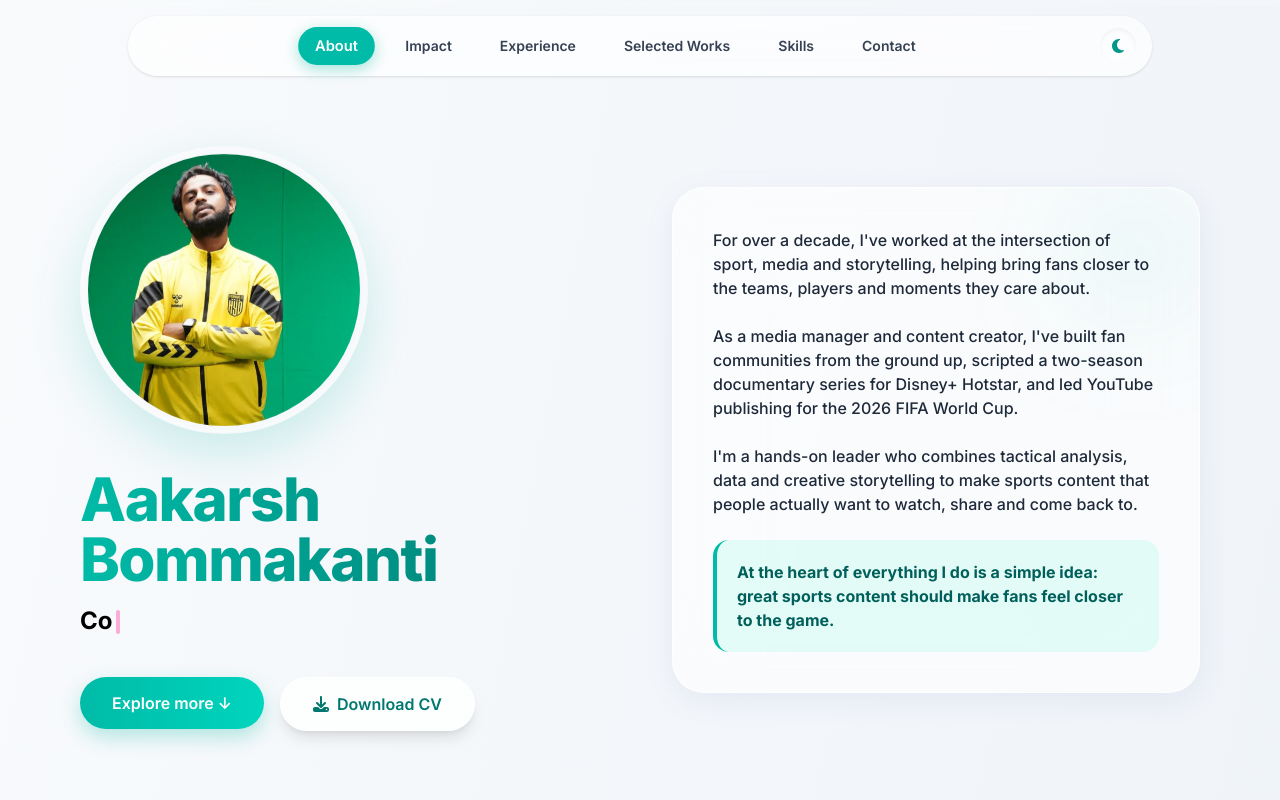
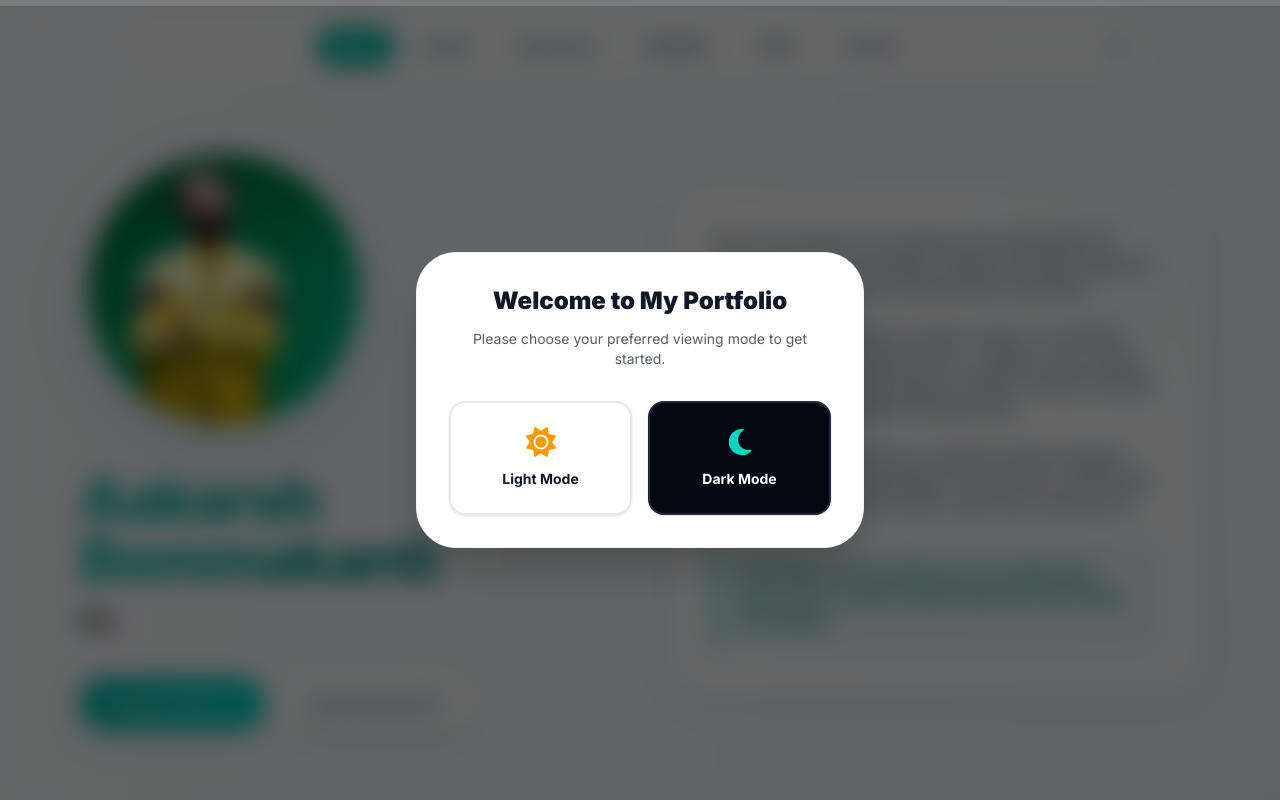
Before and after one commit to AakarshBot/aakars-portfolio-new, a Next.js app: page / in a window 1280 px wide. Shown: the top 800 px of the page. Built offline with nearby package versions, Linux system fonts and the light colour scheme.

Commit message:
Update page.tsx

```diff
--- a/src/app/page.tsx
+++ b/src/app/page.tsx
@@ -1,7 +1,7 @@
 "use client";
 
 import React, { useEffect, useRef, useState, useMemo } from "react";
-import { motion } from "framer-motion";
+import { motion, AnimatePresence } from "framer-motion";
 import { FaVideo, FaChartLine, FaPenFancy, FaGlobe, FaXTwitter, FaDownload, FaMoon, FaSun } from "react-icons/fa6";
 import Image from "next/image";
 
@@ -25,15 +25,15 @@ const experience = [
   { role: "Freelance Writer", org: "Multiple Outlets", period: "2014–2020", logo: "/freelance.png" },
 ];
 
-const achievements: Record<string, { text: string; icon: React.ReactNode }[]> = {
+const achievements: Record<string, { text: string; icon: React.ReactNode; clientLogo?: string }[]> = {
   "Digital Content Manager": [
-    { text: "FIFA: Oversaw the best year in FIFA YouTube history, leading the publishing strategy for the 2026 FIFA World Cup and managing HBS delivery workflows.", icon: <FaVideo /> },
-    { text: "FIFA: Managed daily global publishing operations throughout the entirety of 2026, ensuring consistent content delivery across international markets.", icon: <FaGlobe /> },
-    { text: "FIFA: Directed thumbnail design and visual packaging for the complete 2026 FIFA World Cup content slate, maximizing click-through rates.", icon: <FaPenFancy /> },
-    { text: "FIFA: Grew channel subscribers from 27.18 million to 35.33 million and increased watch time to 64.95 million hours within a single reporting period.", icon: <FaChartLine /> },
-    { text: "FanCode: Managed daily social media content publishing for major sports leagues including the ISL and La Liga.", icon: <FaGlobe /> },
-    { text: "FanCode: Formulated comprehensive weekly content plans and performance reports to drive engagement strategy.", icon: <FaChartLine /> },
-    { text: "FanCode: Produced and edited high-performing social media content utilizing raw broadcast assets.", icon: <FaVideo /> },
+    { text: "FIFA: Oversaw the best year in FIFA YouTube history, leading the publishing strategy for the 2026 FIFA World Cup and managing HBS delivery workflows.", icon: <FaVideo />, clientLogo: "/fifa.png" },
+    { text: "FIFA: Managed daily global publishing operations throughout the entirety of 2026, ensuring consistent content delivery across international markets.", icon: <FaGlobe />, clientLogo: "/fifa.png" },
+    { text: "FIFA: Directed thumbnail design and visual packaging for the complete 2026 FIFA World Cup content slate, maximizing click-through rates.", icon: <FaPenFancy />, clientLogo: "/fifa.png" },
+    { text: "FIFA: Grew channel subscribers from 27.18 million to 35.33 million and increased watch time to 64.95 million hours within a single reporting period.", icon: <FaChartLine />, clientLogo: "/fifa.png" },
+    { text: "FanCode: Managed daily social media content publishing for major sports leagues including the ISL and La Liga.", icon: <FaGlobe />, clientLogo: "/fancode.png" },
+    { text: "FanCode: Formulated comprehensive weekly content plans and performance reports to drive engagement strategy.", icon: <FaChartLine />, clientLogo: "/fancode.png" },
+    { text: "FanCode: Produced and edited high-performing social media content utilizing raw broadcast assets.", icon: <FaVideo />, clientLogo: "/fancode.png" },
   ],
   "Media Manager": [
     { text: "Directed media strategy, increasing engagement by 35% YoY.", icon: <FaVideo /> },
@@ -61,8 +61,8 @@ const achievements: Record<string, { text: string; icon: React.ReactNode }[]> =
 };
 
 const impactData = [
-  { client: "FIFA", logo: "/fifa.png", stats: [{ value: "35.3M", label: "Subscribers" }, { value: "127M+", label: "Total Views" }, { value: "64.9M", label: "Hours Watched" }] },
-  { client: "FanCode", logo: "/fancode.png", stats: [{ value: "Daily", label: "Content Output" }, { value: "Multi", label: "League Ops (ISL, La Liga)" }, { value: "Weekly", label: "Strategy Reports" }] },
+  { client: "FIFA", logo: "/fifa.png", stats: [{ value: "+8M", label: "Subscribers (40 Days)" }, { value: "4.4B", label: "Total Views (40 Days)" }, { value: "61.8M", label: "Hours Watch Time (40 Days)" }] },
+  { client: "FanCode", logo: "/fancode.png", stats: [{ value: "Daily", label: "Content Output" }, { value: "Live Digital", label: "Coverage of top leagues" }, { value: "Weekly", label: "Strategy Reports" }] },
   { client: "Hyderabad FC", logo: "/hfc.png", stats: [{ value: "+35%", label: "YoY Engagement" }, { value: "2", label: "Docuseries Seasons" }, { value: "Tier 1", label: "Brand Collabs" }] }
 ];
 
@@ -99,7 +99,8 @@ function useTypewriter(words: string[], speed = 80, pause = 1200) {
 
 // ---------- Main Page Component ----------
 export default function Page() {
-  const [isDark, setIsDark] = useState(false); // Light mode default
+  const [isDark, setIsDark] = useState(false);
+  const [showModeModal, setShowModeModal] = useState(true);
   const [active, setActive] = useState("about");
   const [progress, setProgress] = useState(0);
 
@@ -111,7 +112,7 @@ export default function Page() {
   const contactRef = useRef<HTMLElement>(null);
 
   const refs = useMemo(() => ({
-    about: aboutRef, impact: impactRef, experience: experienceRef, projects: projectsRef, skills: skillsRef, contact: contactRef,
+    about: aboutRef, impact: impactRef, experience: experienceRef, highlights: projectsRef, skills: skillsRef, contact: contactRef,
   }), []);
 
   const typeText = useTypewriter(["Media Manager", "Content Creator", "Sports Analyst"], 70, 1000);
@@ -157,6 +158,46 @@ export default function Page() {
   return (
     <div className={`min-h-screen font-sans selection:bg-teal-500 selection:text-white transition-colors duration-700 ${tBg}`}>
 
+      {/* Mode Selection Pop-up on First Load */}
+      <AnimatePresence>
+        {showModeModal && (
+          <motion.div
+            initial={{ opacity: 0 }}
+            animate={{ opacity: 1 }}
+            exit={{ opacity: 0 }}
+            className="fixed inset-0 z-50 flex items-center justify-center bg-black/60 backdrop-blur-md p-4"
+          >
+            <motion.div
+              initial={{ scale: 0.9, y: 20 }}
+              animate={{ scale: 1, y: 0 }}
+              exit={{ scale: 0.9, y: 20 }}
+              className={`max-w-md w-full p-8 rounded-[2.5rem] shadow-2xl border text-center ${isDark ? 'bg-gray-900 border-white/10 text-white' : 'bg-white border-gray-100 text-gray-900'}`}
+            >
+              <h3 className="text-2xl font-black mb-3">Welcome to My Portfolio</h3>
+              <p className="text-sm opacity-70 mb-8">Please choose your preferred viewing mode to get started.</p>
+
+              <div className="grid grid-cols-2 gap-4">
+                <button
+                  onClick={() => { setIsDark(false); setShowModeModal(false); }}
+                  className="flex flex-col items-center justify-center p-6 rounded-2xl border-2 border-gray-200 hover:border-teal-500 hover:bg-teal-50/5 transition-all group shadow-sm"
+                >
+                  <FaSun className="text-3xl text-amber-500 mb-3 group-hover:scale-110 transition-transform" />
+                  <span className="font-bold text-sm">Light Mode</span>
+                </button>
+
+                <button
+                  onClick={() => { setIsDark(true); setShowModeModal(false); }}
+                  className="flex flex-col items-center justify-center p-6 rounded-2xl border-2 border-gray-800 hover:border-teal-400 hover:bg-white/5 transition-all group shadow-sm bg-gray-950 text-white"
+                >
+                  <FaMoon className="text-3xl text-teal-400 mb-3 group-hover:scale-110 transition-transform" />
+                  <span className="font-bold text-sm">Dark Mode</span>
+                </button>
+              </div>
+            </motion.div>
+          </motion.div>
+        )}
+      </AnimatePresence>
+
       {/* Background Animated Light Orbs */}
       <div className="fixed inset-0 -z-10 overflow-hidden pointer-events-none">
         <motion.div animate={{ x: [0, 100, 0], y: [0, -50, 0], scale: [1, 1.1, 1] }} transition={{ duration: 15, repeat: Infinity, ease: "easeInOut" }} className={`absolute top-[-10%] left-[-10%] w-[50vw] h-[50vw] rounded-full blur-[140px] transition-colors duration-700 ${isDark ? 'bg-teal-500/15' : 'bg-teal-400/10'}`} />
@@ -169,12 +210,12 @@ export default function Page() {
       </div>
 
       {/* Navbar with Theme Toggle */}
-      <header className="sticky top-4 z-50 px-2 sm:px-4">
+      <header className="sticky top-4 z-40 px-2 sm:px-4">
         <div className={`max-w-5xl mx-auto flex flex-wrap justify-between items-center rounded-2xl sm:rounded-full px-4 py-3 gap-3 transition-colors duration-500 shadow-lg ${tNav}`}>
           <div className="flex flex-wrap justify-center items-center gap-1.5 sm:gap-4 w-full sm:w-auto flex-1">
             {Object.keys(refs).map((key) => (
               <button key={key} onClick={() => scrollTo(refs[key as keyof typeof refs])} className={`px-3 py-1.5 sm:px-4 sm:py-2 rounded-full text-xs sm:text-sm font-semibold transition-all duration-300 ${active === key ? "bg-teal-500 text-white shadow-[0_4px_14px_rgba(20,184,166,0.4)] scale-105" : "hover:text-teal-500 hover:bg-white/10"}`}>
-                {key === "projects" ? "Selected Works" : key[0].toUpperCase() + key.slice(1)}
+                {key === "highlights" ? "Highlights" : key[0].toUpperCase() + key.slice(1)}
               </button>
             ))}
           </div>
@@ -230,15 +271,23 @@ export default function Page() {
           </div>
         </section>
 
-        {/* Impact / By The Numbers Section */}
+        {/* Key Numbers Section */}
         <section id="impact" ref={refs.impact} className="scroll-mt-24 relative z-10">
           <div className="text-center md:text-left mb-8 sm:mb-10">
             <span className="text-xs font-black text-teal-500 uppercase tracking-widest block mb-2">Quantifiable Results</span>
-            <h3 className={`text-3xl sm:text-4xl font-extrabold ${tHead}`}>Track Record & Scale</h3>
+            <h3 className={`text-3xl sm:text-4xl font-extrabold ${tHead}`}>Key Numbers</h3>
           </div>
           <div className="grid sm:grid-cols-2 md:grid-cols-3 gap-6 sm:gap-8">
             {impactData.map((clientData, idx) => (
-              <motion.div key={idx} initial={{ opacity: 0, y: 30 }} whileInView={{ opacity: 1, y: 0 }} viewport={{ once: true }} transition={{ delay: idx * 0.1 }} className={`flex flex-col rounded-[2rem] transition-all duration-300 overflow-hidden ${tCard}`}>
+              <motion.div
+                key={idx}
+                onClick={() => scrollTo(refs.experience)}
+                initial={{ opacity: 0, y: 30 }}
+                whileInView={{ opacity: 1, y: 0 }}
+                viewport={{ once: true }}
+                transition={{ delay: idx * 0.1 }}
+                className={`flex flex-col rounded-[2rem] transition-all duration-300 overflow-hidden cursor-pointer hover:scale-[1.02] ${tCard}`}
+              >
                 <div className="bg-white/5 flex items-center justify-center p-6 sm:p-8 border-b border-white/10">
                   <div className="relative w-20 h-20 sm:w-24 sm:h-24 bg-white/80 backdrop-blur-md rounded-2xl shadow-sm p-4 flex items-center justify-center"><Image src={clientData.logo} alt={clientData.client} fill className="object-contain p-2" /></div>
                 </div>
@@ -255,7 +304,7 @@ export default function Page() {
           </div>
         </section>
 
-        {/* Experience Section (Forced Side-by-Side Structure matching Desktop) */}
+        {/* Experience Section */}
         <section id="experience" ref={refs.experience} className="scroll-mt-24 relative z-10">
           <div className="text-center md:text-left mb-8 sm:mb-10">
             <span className="text-xs font-black text-teal-500 uppercase tracking-widest block mb-2">Career Journey</span>
@@ -295,7 +344,13 @@ export default function Page() {
                     <div className="grid sm:grid-cols-2 gap-4 sm:gap-5">
                       {achievements[item.role]?.map((a, i) => (
                         <div key={i} className={`flex items-start gap-3 sm:gap-4 p-4 sm:p-5 rounded-2xl border transition-all shadow-sm hover:shadow-md ${isDark ? 'bg-white/[0.03] border-white/5 hover:bg-white/[0.07]' : 'bg-white/70 border-white/60 hover:bg-white/90'}`}>
-                          <div className={`text-xl sm:text-2xl mt-0.5 flex-shrink-0 w-8 h-8 sm:w-10 sm:h-10 flex items-center justify-center rounded-xl ${tIconBox}`}>{a.icon}</div>
+                          {a.clientLogo ? (
+                            <div className="relative w-8 h-8 sm:w-10 sm:h-10 flex-shrink-0 bg-white rounded-xl shadow-sm p-1.5 flex items-center justify-center">
+                              <Image src={a.clientLogo} alt="client logo" fill className="object-contain p-1" />
+                            </div>
+                          ) : (
+                            <div className={`text-xl sm:text-2xl mt-0.5 flex-shrink-0 w-8 h-8 sm:w-10 sm:h-10 flex items-center justify-center rounded-xl ${tIconBox}`}>{a.icon}</div>
+                          )}
                           <p className={`text-xs sm:text-sm leading-relaxed font-semibold ${tSub}`}>{a.text}</p>
                         </div>
                       ))}
@@ -307,11 +362,11 @@ export default function Page() {
           </div>
         </section>
 
-        {/* Selected Works Gallery Section (Vertical / Portrait Aspect Ratio) */}
-        <section id="projects" ref={refs.projects} className="scroll-mt-24 relative z-10">
+        {/* Highlights Gallery Section */}
+        <section id="highlights" ref={refs.highlights} className="scroll-mt-24 relative z-10">
           <div className="text-center md:text-left mb-8 sm:mb-10">
             <span className="text-xs font-black text-teal-500 uppercase tracking-widest block mb-2">Portfolio Showcase</span>
-            <h3 className={`text-3xl sm:text-4xl font-extrabold ${tHead}`}>Selected Works & Highlights</h3>
+            <h3 className={`text-3xl sm:text-4xl font-extrabold ${tHead}`}>Highlights</h3>
           </div>
           <div className="grid sm:grid-cols-2 lg:grid-cols-3 gap-6 sm:gap-8">
             {projects.map((project, index) => (
```
